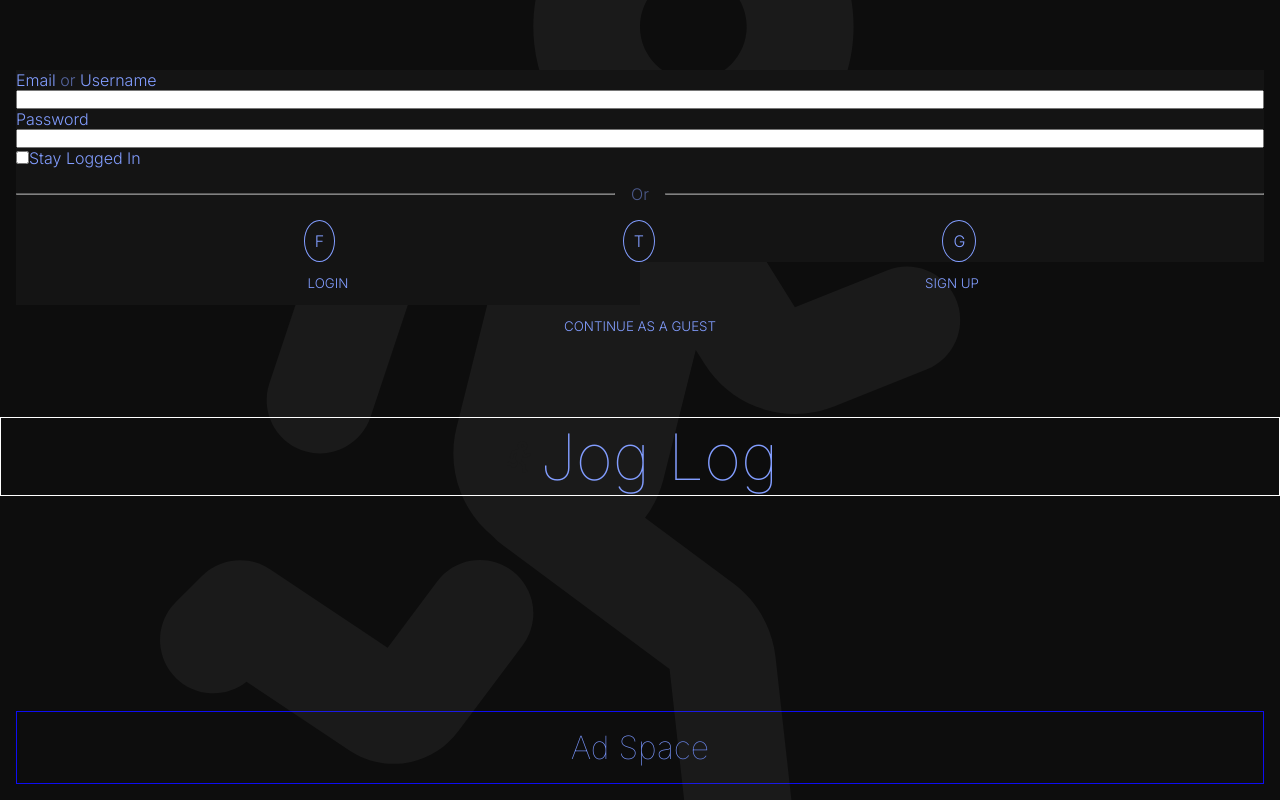
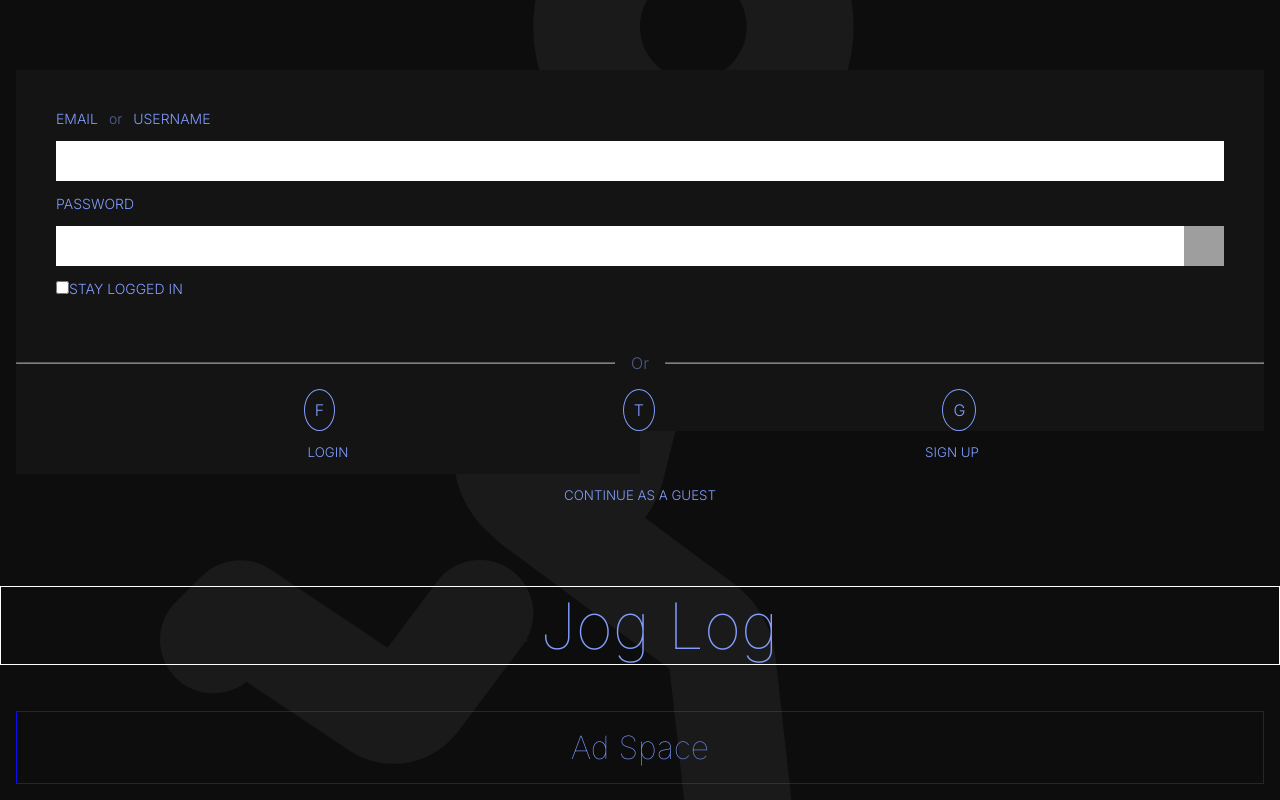
Before and after one commit to Malal0/jog-log-one, a React (Create React App) app: page / in a window 1280 px wide. Built offline with nearby package versions, Linux system fonts and the light colour scheme; grey boxes are pictures that could not be loaded.

Commit message:
form layout nearly complete

```diff
--- a/src/SCSS/Login.scss
+++ b/src/SCSS/Login.scss
@@ -8,6 +8,11 @@
 
     form {
         color: $mainBgColor;
+        text-transform: uppercase;
+        font-size: 14px;
+        display: grid;
+        gap: 1em;
+        padding: 40px;
 
         label {
             color: $mainColor;
@@ -16,11 +21,43 @@
         input[type=text] {
             display: block;
             width: 100%;
+            font-size: 14px;
+            border: none;
+            outline: none;
+            padding-inline: 1em;
         }
 
         .subtext {
             text-transform: lowercase;
             opacity: .6;
+            margin: 0 7px
+        }
+
+        .input-container {
+            background-color: white;
+            width: inherit;
+            display: grid;
+            grid-template-columns: auto;
+            align-items: stretch;
+            height: 40px;
+        }
+
+        .password-grid {
+            background-color: white;
+            display: grid;
+            grid-template-columns: auto 40px;
+            align-items: stretch;
+            height: 40px;
+
+            &:nth-child(2) {
+                place-items: center;
+            }
+
+            img {
+                // border: 1px solid purple;
+                height: 100%;
+                width: 100%;
+            }
         }
     }
 
--- a/src/components/Login.js
+++ b/src/components/Login.js
@@ -4,13 +4,14 @@ export default function Login({ form, logInTab, signUpTab, continueNextPage, han
 
     const loginForm = (<>
         <form>
-            <div>
             <label for='emailOrUsername'>email <span className='subtext'>or</span> username</label>
+            <div className='input-container'>
                 <input id='emailOrUsername' type='text'></input>
             </div>
-            <div>
             <label for='password'>password</label>
+            <div className='password-grid'>
                 <input id='password' type='text'></input>
+                <img src='https://external-content.duckduckgo.com/iu/?u=http%3A%2F%2Fpluspng.com%2Fimg-png%2Fpng-file-name-real-eye-1000.png&f=1&nofb=1&ipt=ad2ca21c03cc890b8e7a49b6a4ac1e91818faf1b7dc0aa4a8caf3522fb243dd7&ipo=images' alt='Eye' />
             </div>
             <div>
                 <input id='loggedInCheckbox' type='checkbox'></input>
@@ -22,15 +23,26 @@ export default function Login({ form, logInTab, signUpTab, continueNextPage, han
     const signUpForm = (<>
         <form>
             <label for='username'>username</label>
+            <div className='input-container'>
                 <input id='username' type='text'></input>
+            </div>
             <label for='firstname'>first name <span className='subtext'>(optional)</span></label>
+            <div className='input-container'>
                 <input id='firstname' type='text'></input>
+            </div>
             <label for='lastname'>last name <span className='subtext'>(optional)</span></label>
+            <div className='input-container'>
                 <input id='lastname' type='text'></input>
+            </div>
             <label for='email'>email</label>
+            <div className='input-container'>
                 <input id='email' type='text'></input>
+            </div>
             <label for='password'>password</label>
+            <div className='password-grid'>
                 <input id='password' type='text'></input>
+                <img src='https://external-content.duckduckgo.com/iu/?u=http%3A%2F%2Fpluspng.com%2Fimg-png%2Fpng-file-name-real-eye-1000.png&f=1&nofb=1&ipt=ad2ca21c03cc890b8e7a49b6a4ac1e91818faf1b7dc0aa4a8caf3522fb243dd7&ipo=images' alt='Eye' />
+            </div>
         </form>
     </>);
 
```
Lines whose indentation alone changed are shown as unchanged.
